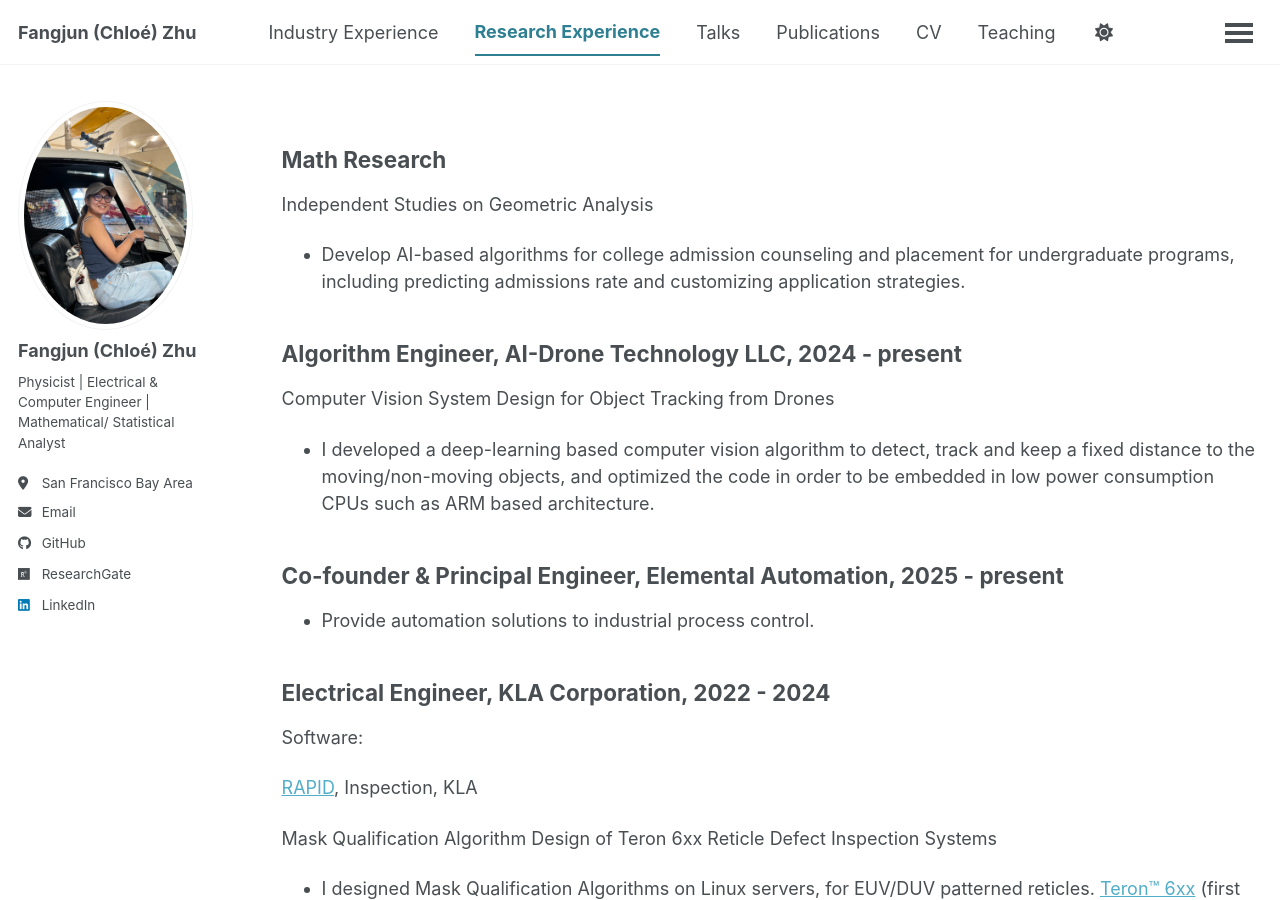
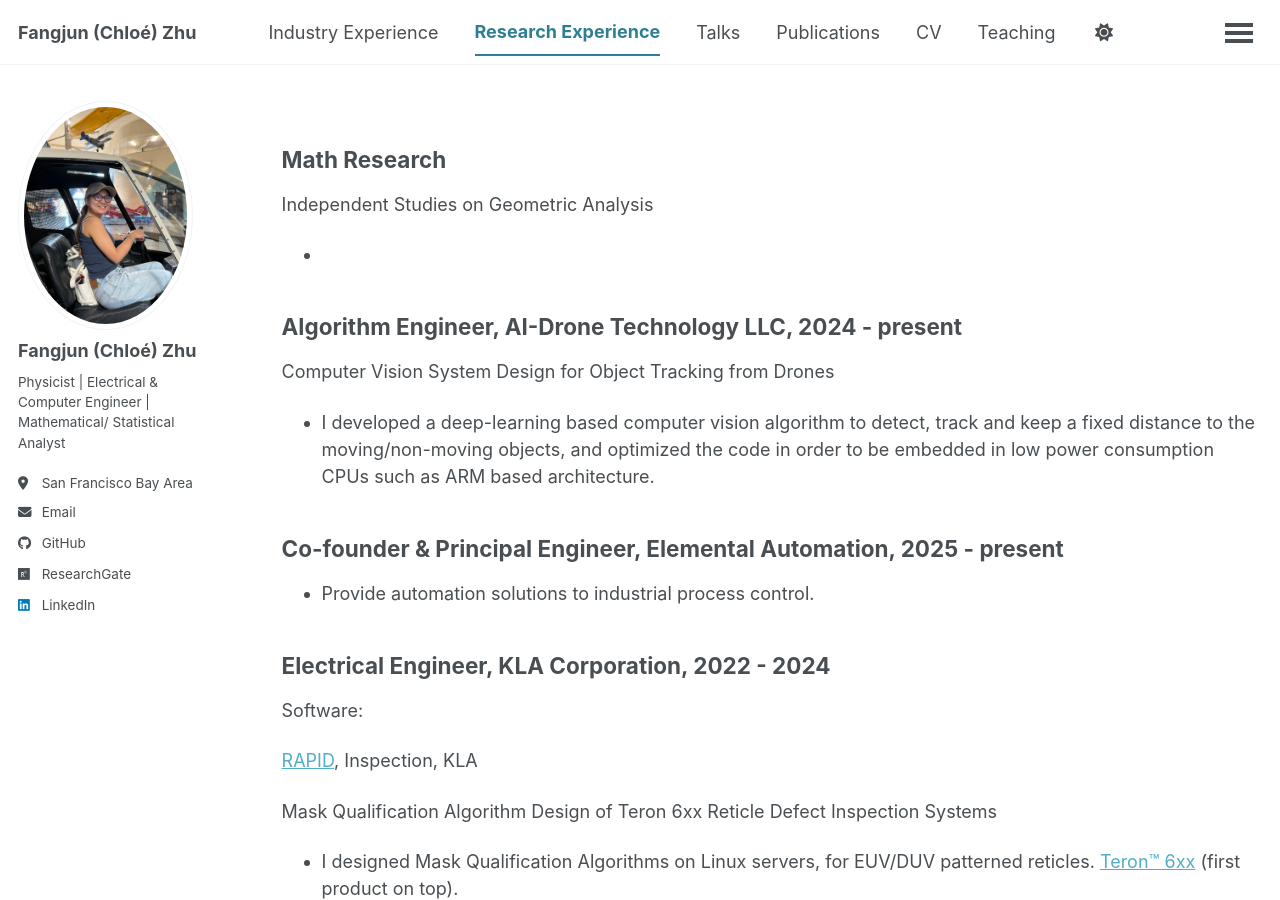
Before and after one commit to ChloeZhu1/ChloeZhu1.github.io, a Jekyll site: the page built from _pages/research-experience.md, in a window 1280 px wide and 900 px high. Built offline with Jekyll 4.4.1, drawn with Linux system fonts in a browser that asks for light colours; a script bundle is joined from its source files by our own code; library files that are not in the unit come from our copies.

Commit message:
Update research-experience.md

```diff
--- a/_pages/research-experience.md
+++ b/_pages/research-experience.md
@@ -9,7 +9,7 @@ redirect_from:
 {% include base_path %}
 ## Math Research
 Independent Studies on Geometric Analysis
-* Develop AI-based algorithms for college admission counseling and placement for undergraduate programs, including predicting admissions rate and customizing application strategies.
+*
 
 ## Algorithm Engineer, AI-Drone Technology LLC, 2024 - present
 Computer Vision System Design for Object Tracking from Drones
```
